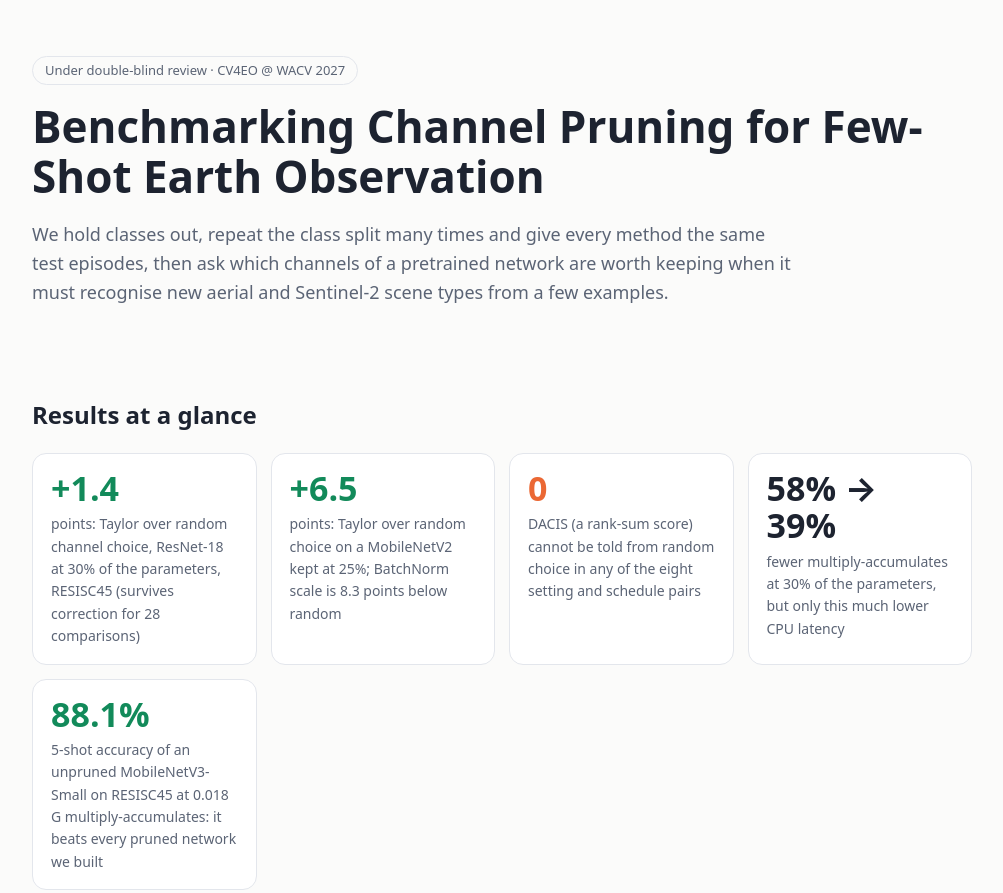
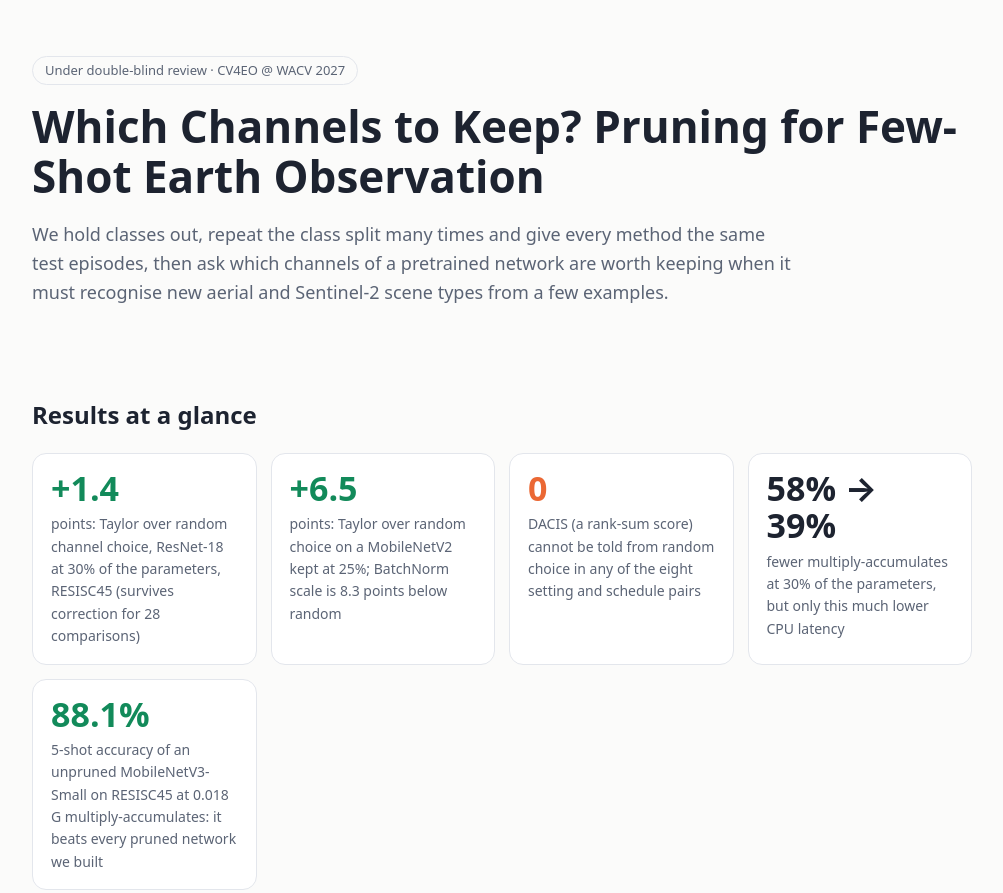
Before and after one commit to Mudassiruddin7/benchmarking-channel-pruning-few-shot-eo, a plain HTML site: page index.html in a window 1280 px wide. Shown: the top 893 px of the page, without its empty margins (138-1141 px from the left). Drawn offline with Linux system fonts and the light colour scheme.

Commit message:
Update title and figures

```diff
--- a/index.html
+++ b/index.html
@@ -1,6 +1,6 @@
 <!doctype html>
 <html lang="en"><head><meta charset="utf-8"><meta name="viewport" content="width=device-width,initial-scale=1">
-<title>Benchmarking Channel Pruning for Few-Shot Earth Observation</title>
+<title>Which Channels to Keep? Pruning for Few-Shot Earth Observation</title>
 <meta name="description" content="A class-held-out, paired-episode benchmark of channel pruning for few-shot aerial and Sentinel-2 scene classification.">
 <style>
 :root{--bg:#fbfbfa;--fg:#1d2330;--mut:#5b6475;--card:#fff;--line:#e3e6ec;--acc:#128a5a;--warn:#eb6834;--blue:#2a5fd0}
@@ -19,7 +19,7 @@ ol li,ul li{margin:6px 0;max-width:800px}code{background:var(--card);border:1px
 footer{color:var(--mut);font-size:14px;margin-top:48px;border-top:1px solid var(--line);padding-top:16px}
 </style></head><body><main>
 <header><span class="tag">Under double-blind review &middot; CV4EO @ WACV 2027</span>
-<h1>Benchmarking Channel Pruning for Few-Shot Earth Observation</h1>
+<h1>Which Channels to Keep? Pruning for Few-Shot Earth Observation</h1>
 <p class="sub">We hold classes out, repeat the class split many times and give every method the same test episodes, then ask which channels of a pretrained network are worth keeping when it must recognise new aerial and Sentinel-2 scene types from a few examples.</p></header>
 
 <h2>Results at a glance</h2>
```
Also changed, not shown: fig_pipeline.png.
